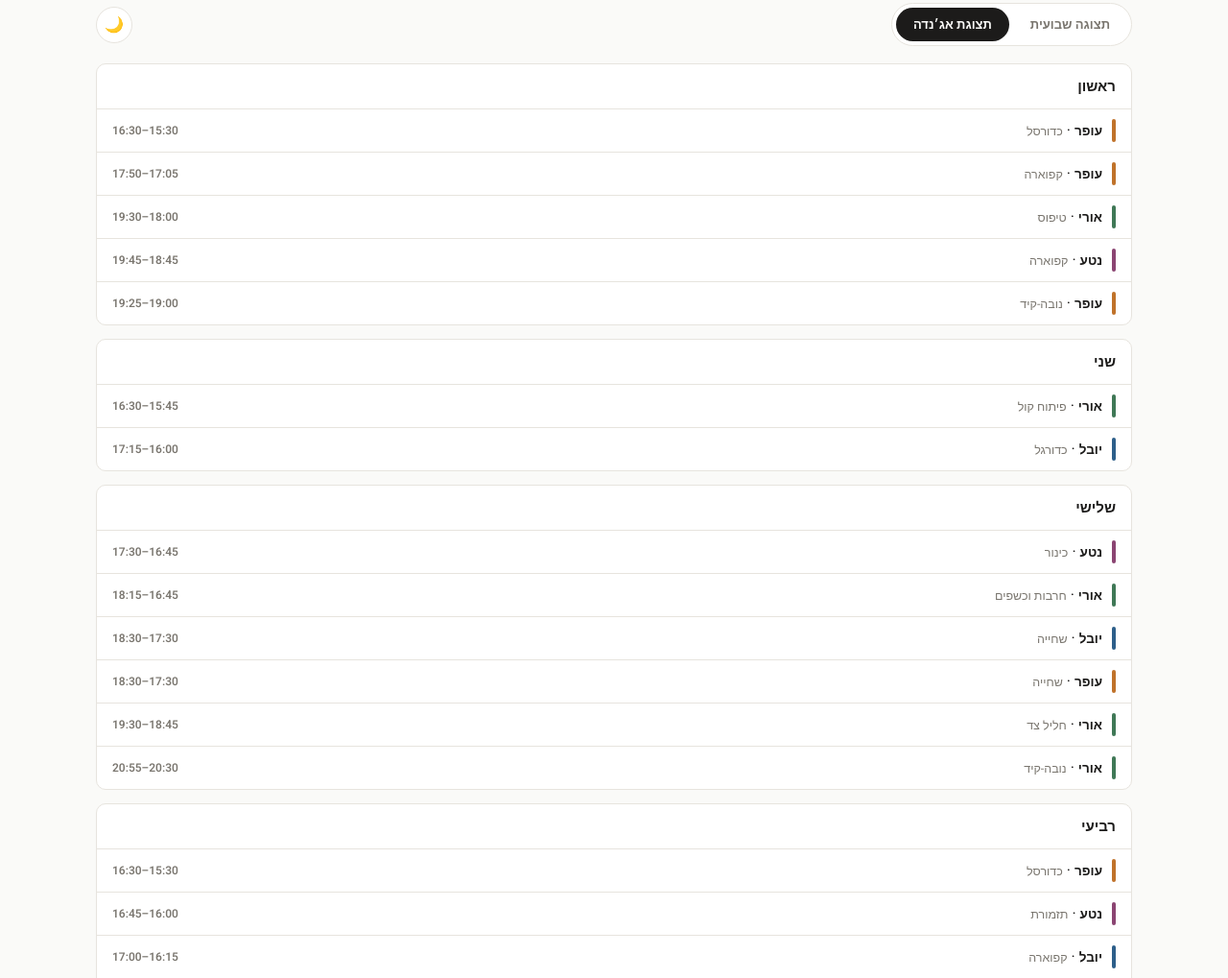
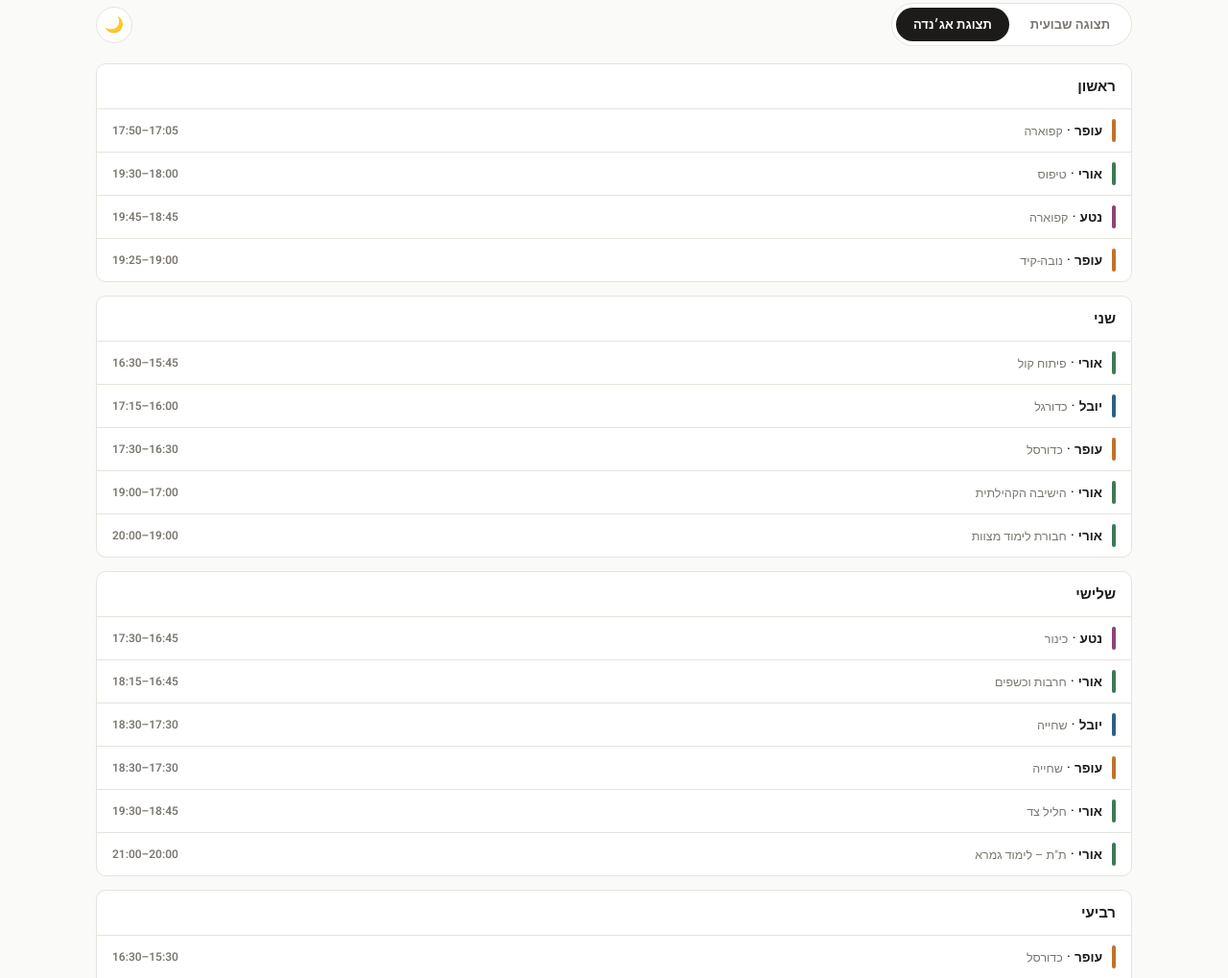
Before and after one commit to menisadi/html-dump, a plain HTML site: page hugim26.unlisted.html in a window 1280 px wide. Shown: the part 156-1175 px from the top of the page at 96% size. Drawn offline with Linux system fonts and the light colour scheme.

Commit message:
fix(hugim26): sync schedule with kids calendar

```diff
--- a/hugim26.unlisted.html
+++ b/hugim26.unlisted.html
@@ -541,31 +541,36 @@ const kidClass = { 'יובל':'yuval', 'עופר':'ofer', 'נטע':'neta', 'או
 
 const activities = [
   { day:'ראשון',  kid:'עופר', act:'קפוארה',        start:'17:05', end:'17:50' },
-  { day:'ראשון',  kid:'עופר', act:'כדורסל',        start:'15:30', end:'16:30' },
   { day:'ראשון',  kid:'עופר', act:'נובה-קיד',      start:'19:00', end:'19:25' },
   { day:'ראשון',  kid:'אורי', act:'טיפוס',          start:'18:00', end:'19:30' },
   { day:'ראשון',  kid:'נטע',  act:'קפוארה',        start:'18:45', end:'19:45' },
 
   { day:'שני',    kid:'יובל', act:'כדורגל',         start:'16:00', end:'17:15' },
   { day:'שני',    kid:'אורי', act:'פיתוח קול',      start:'15:45', end:'16:30' },
+  { day:'שני',    kid:'עופר', act:'כדורסל',        start:'16:30', end:'17:30' },
+  { day:'שני',    kid:'אורי', act:'הישיבה הקהילתית', start:'17:00', end:'19:00' },
+  { day:'שני',    kid:'אורי', act:'חבורת לימוד מצוות', start:'19:00', end:'20:00' },
 
   { day:'שלישי',  kid:'נטע',  act:'כינור',          start:'16:45', end:'17:30' },
   { day:'שלישי',  kid:'אורי', act:'חרבות וכשפים',  start:'16:45', end:'18:15' },
   { day:'שלישי',  kid:'יובל', act:'שחייה',          start:'17:30', end:'18:30', shared:true },
   { day:'שלישי',  kid:'עופר', act:'שחייה',          start:'17:30', end:'18:30', shared:true },
   { day:'שלישי',  kid:'אורי', act:'חליל צד',        start:'18:45', end:'19:30' },
-  { day:'שלישי',  kid:'אורי', act:'נובה-קיד',      start:'20:30', end:'20:55' },
+  { day:'שלישי',  kid:'אורי', act:'ת"ת – לימוד גמרא', start:'20:00', end:'21:00' },
 
   { day:'רביעי',  kid:'יובל', act:'קפוארה',        start:'16:15', end:'17:00' },
   { day:'רביעי',  kid:'עופר', act:'כדורסל',        start:'15:30', end:'16:30' },
   { day:'רביעי',  kid:'עופר', act:'חצוצרה',         start:'17:00', end:'17:45' },
-  { day:'רביעי',  kid:'נטע',  act:'תזמורת',        start:'16:00', end:'16:45' },
+  // paused until ~Jan 2027 (teacher on leave)
+  // { day:'רביעי',  kid:'נטע',  act:'תזמורת',        start:'16:00', end:'16:45' },
   { day:'רביעי',  kid:'נטע',  act:'קפוארה',        start:'18:45', end:'19:45' },
 
   { day:'חמישי',  kid:'יובל', act:'כדורגל',         start:'16:00', end:'17:15' },
   { day:'חמישי',  kid:'אורי', act:'אנגלית',         start:'17:30', end:'18:15' },
   { day:'חמישי',  kid:'נטע',  act:'אנגלית',         start:'16:45', end:'17:30' },
+  { day:'חמישי',  kid:'אורי', act:'נובה-קיד',      start:'19:00', end:'19:25' },
   { day:'חמישי',  kid:'נטע',  act:'נובה-קיד',      start:'19:30', end:'19:55' },
+  { day:'חמישי',  kid:'אורי', act:'ת"ת – לימוד גמרא', start:'20:00', end:'21:00' },
 ];
 
 const unscheduled = [
```
